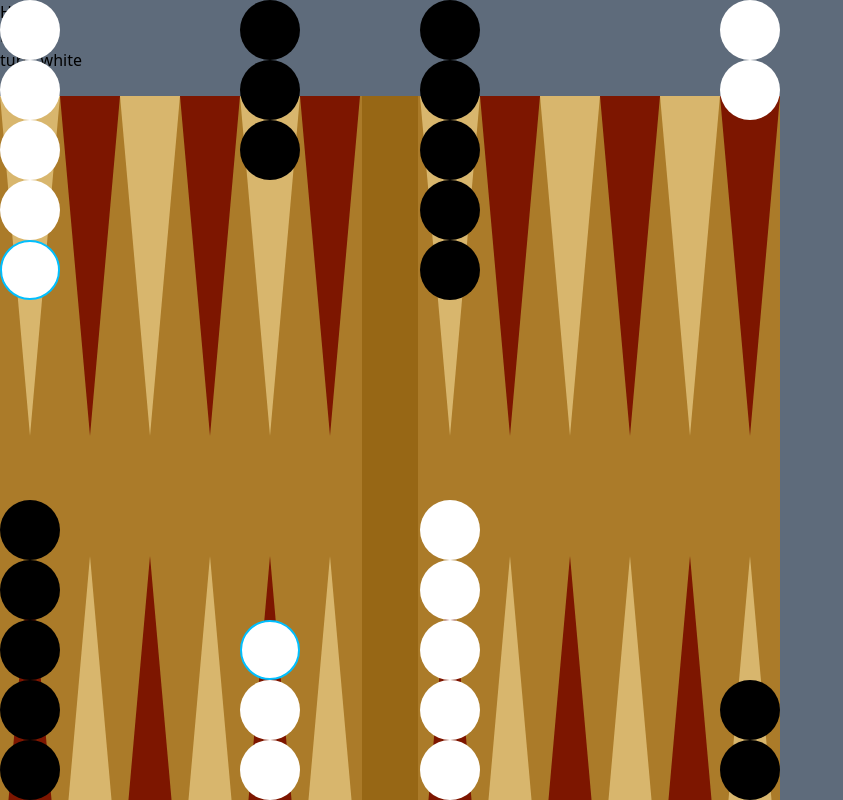
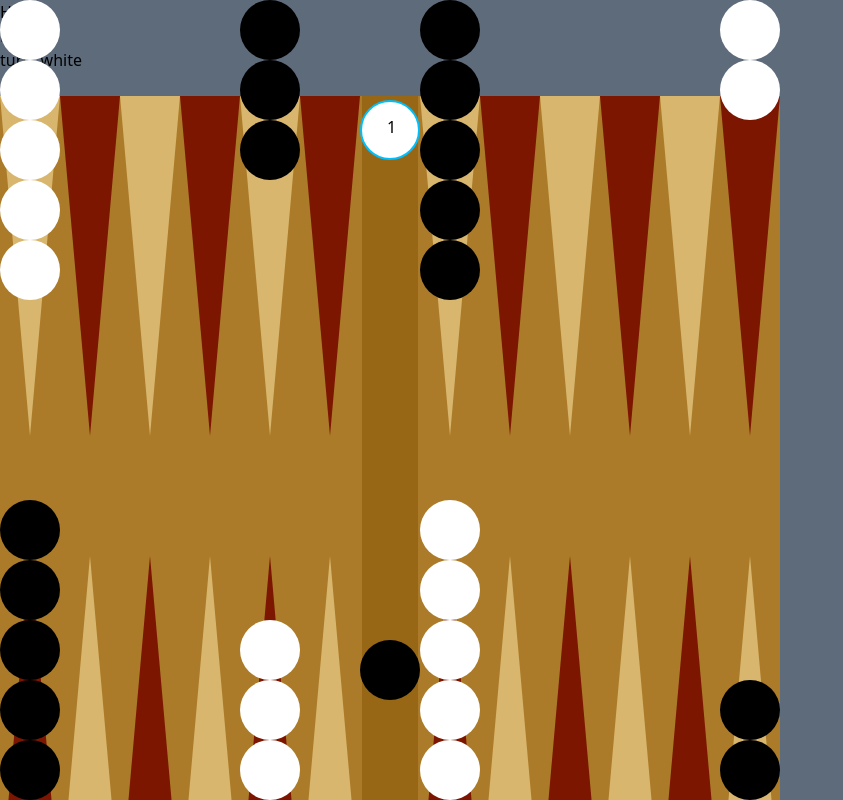
Before and after one commit to cem6/tavla, a React (Vite) app: page /play in a window 1280 px wide. Shown: the top 800 px of the page, without its empty margins (0-843 px from the left). Built offline with nearby package versions, Linux system fonts and the light colour scheme.

Commit message:
dice component, eating/reviving pieces

```diff
--- a/index.html
+++ b/index.html
@@ -2,7 +2,7 @@
 <html lang="en">
   <head>
     <meta charset="UTF-8" />
-    <link rel="icon" type="image/svg+xml" href="" />
+    <!-- <link rel="icon" type="image/svg+xml" href="" /> -->
     <meta name="viewport" content="width=device-width, initial-scale=1.0" />
     <title>tavla</title>
   </head>
--- a/src/components/Board.tsx
+++ b/src/components/Board.tsx
@@ -3,8 +3,7 @@
 import Piece from "./Piece.tsx"
 import Dice from "./Dice.tsx"
 
-// TODO: implement eating pieces, endgame, pasch
-//       stack pieces, use dice component (?)
+// TODO: endgame, pasch, stack pieces
 
 const initialPositions: number[] = [
   2, 0, 0, 0, 0, -5, 0, -3, 0, 0, 0, 5,
@@ -34,24 +33,27 @@
 
   const [turnW, setTurnW] = useState(true)
   const [g_dist, setG_Dist] = useState(0)
-  const [deadW, setDeadW] = useState(0)
-  const [deadB, setDeadB] = useState(0)
+  const [deadW, setDeadW] = useState(1)
+  const [deadB, setDeadB] = useState(1)
 
 
   const sameColor = (a: number, b: number) => {
     return (a <= 0 && b <= 0) || (a >= 0 && b >= 0)
   }
-  const checkTurn = (pos: number) => {
-    return ((positions[pos] < 0 && !turnW) || (positions[pos] > 0 && turnW))
+  const checkTurn = (type: number) => {
+    // return ((type < 0 && !turnW) || (type > 0 && turnW))
+    if (type > 0 && turnW) return true
+    if (type < 0 && !turnW) return true
+    return false
   }
-  const canMove = (isTop: boolean, pos: number, dist: number) => {
-    if (g_dist === 0) return false    // cant move with dist 0
-    if (!checkTurn(pos)) return false // can only move in own turn
-    if (!isTop) return false          // can only move top piece
+  const canMove = (isTop: boolean, isDead: boolean, start: number, dest: number) => {
+    if (!isDead && ((start < 0 && deadB > 0) ||
+                    (start > 0 && deadW > 0)))
+      return false // cant move if color has dead piece
 
-    if (positions[pos] < 0) dist = -dist // black pieces move from 23 to 0
-    const start = positions[pos]
-    const dest = positions[pos + dist]
+    if (g_dist === 0) return false      // cant move with dist 0
+    if (!checkTurn(start)) return false // can only move in own turn
+    if (!isTop) return false            // can only move top piece
 
     if (dest === 0) return true             // can move to empty
     if (sameColor(start, dest)) return true // can move to same color
@@ -80,20 +82,29 @@
       // sound oder animation ?
     }
   }
+  const useDice = () => {
+    if (diceSelected1) {
+      setDiceUsed1(true)
+      if (!diceUsed2) handleDiceClick(2)
+    }
+    else if (diceSelected2) {
+      setDiceUsed2(true)
+      if (!diceUsed1) handleDiceClick(1)
+    }
+  }
 
   const handlePieceClick = (pos: number, index: number, y: number) => {
     // ?
     return movePiece(pos, index, g_dist, y) // returns [dx, dy]
   }
   const movePiece = (pos: number, index: number, dist: number, y: number) => {
+    if (positions[pos] < 0) dist = -dist // black pieces move from 23 to 0
+
     // check if this piece is a top piece and can move to its dest position
-    if (!canMove((index === Math.abs(positions[pos]) - 1), pos, g_dist)) {
+    if (!canMove((index === Math.abs(positions[pos]) - 1), false, positions[pos], positions[pos + dist])) {
       console.log("cant move this piece")
       return [0, 0]
     }
-
-    if (positions[pos] < 0) dist = -dist // black pieces move from 23 to 0
-
     // check if this piece eats another piece
     let ate = false
     if (!sameColor(positions[pos], positions[pos + dist])) {
@@ -102,37 +113,28 @@
     }
 
     setG_Dist(0)
-    // use dice, select other if unused
-    if (diceSelected1) {
-      setDiceUsed1(true)
-      if (!diceUsed2) handleDiceClick(2)
-    }
-    else if (diceSelected2) {
-      setDiceUsed2(true)
-      if (!diceUsed1) handleDiceClick(1)
-    }
+    useDice()
 
     const newPositions = [...positions];
 
     const prevCnt = positions[pos];
-    let newCnt = 0
-    // update positions array
     if (prevCnt < 0) {
       newPositions[pos]++ // remove black piece from start
       if (ate) {
-        --newPositions[pos + dist] // if piece is eaten, make sure they dont neutralize (1 - 1 = 0)
+        newPositions[pos + dist]-- // if piece is eaten, make sure they dont neutralize (1 - 1 = 0)
         setDeadW(deadW + 1)
       }
-      newCnt = --newPositions[pos + dist] // add black piece to dest
+      newPositions[pos + dist]-- // add black piece to dest
     }
     else {
       newPositions[pos]-- // remove white piece from start
       if (ate) {
-        ++newPositions[pos + dist] // if piece is eaten, make sure they dont neutralize (1 - 1 = 0)
+        newPositions[pos + dist]++ // if piece is eaten, make sure they dont neutralize (1 - 1 = 0)
         setDeadB(deadB + 1)
       }
-      newCnt = ++newPositions[pos + dist] // add white piece to dest
+      newPositions[pos + dist]++ // add white piece to dest
     }
+    const newCnt = newPositions[pos + dist]
 
     // timeout before rerender (time for .3s animation)
     setTimeout(() => {
@@ -144,7 +146,59 @@
     const newY = (pos + dist < 12 ? (Math.abs(newCnt) - 1) * 60 : 740 - (Math.abs(newCnt) - 1) * 60)
     const dy = newY - y
     return [dx, dy];
-  };
+  }
+
+  const moveDeadPiece = (type: number, dist: number) => {
+    // type 1: white, type -1: black
+    if (type < 0) dist = -dist // black pieces move from 23 to 0
+    const pos = (type < 0 ? 24 : -1)
+
+    // check if this piece can move to its dest position
+    if (!canMove(true, true, type, positions[pos + dist])) {
+      console.log("cant move this piece! " + type + ' ' + positions[pos + dist])
+      return [0, 0]
+    }
+    // check if this peace eats another piece
+    let ate = false
+    if (!sameColor(type, positions[pos + dist])) {
+      console.log("ate another piece")
+      ate = true
+    }
+
+    setG_Dist(0)
+    useDice()
+
+    const newPositions = [...positions]
+
+    if (type < 0) {
+      if (ate) {
+        newPositions[pos + dist]--
+        setDeadW(deadW + 1)
+      }
+      newPositions[pos + dist]-- // add black piece
+    }
+    else {
+      if (ate) {
+        newPositions[pos + dist]++
+        setDeadB(deadB + 1)
+      }
+      newPositions[pos + dist]++ // add white piece
+    }
+    const newCnt = newPositions[pos + dist]
+
+    // timeout before rerender (time for .3s animation)
+    setTimeout(() => {
+      setPositions(newPositions)
+      // pieces have to be removed after animation, else they will disapper before animation starts
+      type < 0 ? setDeadB(deadB - 1) : setDeadW(deadW - 1)
+    }, 300)
+
+    // calculate movement animation directions
+    const dx = posToX[pos + dist] - 360
+    const newY = (type > 0 ? (Math.abs(newCnt) - 1) * 60 : 740 - (Math.abs(newCnt) - 1) * 60)
+    const dy = newY - (type < 0 ? 640 : 100)
+    return [dx, dy]
+  }
 
 
 
@@ -179,6 +233,7 @@
   return (
     <>
       <div className="relative select-none">
+
         <div className="absolute -translate-y-6 flex justify-between w-full">
           <h2>turn: {turnW ? "white" : "black"}</h2>
           <h2>dist: {message}</h2>
@@ -187,24 +242,16 @@
         <img src="board.svg" draggable="false" />
 
         <div className="absolute top-1/2 left-1/2 transform -translate-x-1/2 -translate-y-1/2 flex flex-col justify-between h-[75%] items-center">
-          <h1>{deadB}</h1>
-
+          <h1 className="text-red-500">{deadW}</h1>
           <div className="flex flex-col items-center">
-            <h2
-              className={`pl-2 pr-2 text-3xl m-1 text-black ${diceUsed1 ? "bg-gray-500" : "bg-white"} ${diceSelected1 ? "border-4" : "border-0"} border-blue-400`}
-              onClick={() => handleDiceClick(1)}
-            >
+            <Dice used={diceUsed1} selected={diceSelected1} onDiceClick={() => handleDiceClick(1)}>
               {diceVal1}
-            </h2>
-            <h2
-              className={`pl-2 pr-2 text-3xl m-1 text-black ${diceUsed2 ? "bg-gray-500" : "bg-white"} ${diceSelected2 ? "border-4" : "border-0"} border-blue-400`}
-              onClick={() => handleDiceClick(2)}
-            >
+            </Dice>
+            <Dice used={diceUsed2} selected={diceSelected2} onDiceClick={() => handleDiceClick(2)}>
               {diceVal2}
-            </h2>
+            </Dice>
           </div>
-
-          <h1>{deadW}</h1>
+          <h1 className="text-red-500">{deadB}</h1>
         </div>
 
 
@@ -214,7 +261,6 @@
           const pieceCount = Math.abs(cnt);
           const yBase = pos < 12 ? 0 : 740;
           const yStep = pos < 12 ? 60 : -60;
-
           return (
             <Fragment key={pos}>
               {[...Array(pieceCount)].map((_, index) => {
@@ -226,13 +272,41 @@
                     x={x} y={y}
                     color={color}
                     onPieceClick={() => handlePieceClick(pos, index, y)}
-                    isPlayable={canMove((index === Math.abs(cnt) - 1), pos, g_dist)}
+                    isPlayable={canMove((index === Math.abs(cnt) - 1), false, positions[pos], positions[pos + (cnt < 0 ? -g_dist : g_dist)])}
                   />
                 )
               })}
             </Fragment>
           );
         })}
+
+        {deadW > 0 ? (
+            Array.from({ length: deadW }).map((_, index) => (
+              <Piece
+                key={100 + index}
+                x={360} y={100}
+                color={"white"}
+                onPieceClick={() => moveDeadPiece(1, g_dist)}
+                isPlayable={canMove(true, true, 1, positions[-1 + g_dist])}
+                hasDead={deadW}
+              >
+              </Piece>
+            ))
+        ) : null}
+        {deadB > 0 ? (
+            Array.from({ length: deadB }).map((_, index) => (
+              <Piece
+                key={-100 - index}
+                x={360} y={640}
+                color={"black"}
+                onPieceClick={() => moveDeadPiece(-1, g_dist)}
+                isPlayable={canMove(true, true, -1, positions[24 - g_dist])}
+                hasDead={deadB}
+              >
+              </Piece>
+            ))
+        ) : null}
+
       </div>
     </>
   )
--- a/src/components/Dice.tsx
+++ b/src/components/Dice.tsx
@@ -1,11 +1,18 @@
 interface Props {
   children: number
+  used: boolean
+  selected: boolean
+  onDiceClick: () => void
 }
 
-export default function Dice({ children }: Props) {
+export default function Dice({ children, used, selected, onDiceClick }: Props) {
   return (
-    <h2>
+    <h1 className={`pl-2 pr-2 text-3xl m-1 text-black
+        ${used ? "bg-gray-500" : "bg-white"}
+        ${selected ? "border-4" : "border-0"} border-blue-400`}
+        onClick={onDiceClick}
+    >
       {children}
-    </h2>
+    </h1>
   )
 }
--- a/src/components/Piece.tsx
+++ b/src/components/Piece.tsx
@@ -6,9 +6,10 @@
   color: string
   isPlayable: boolean
   onPieceClick: () => number[]
+  hasDead?: number
 }
 
-export default function Piece({x, y, color, isPlayable, onPieceClick}: Props) {
+export default function Piece({x, y, color, isPlayable, onPieceClick, hasDead }: Props) {
   const [positionX, setPositionX] = useState(x);
   const [positionY, setPositionY] = useState(y);
 
@@ -31,14 +32,25 @@
       height="60"
       viewBox="0 0 60 60"
       style={styles}
+      className=""
       onClick={handleClick}
     >
+
       <circle
         cx="30" cy="30"
         r={isPlayable ? "29" : "30"}
         fill={color}
         stroke={isPlayable ? "deepskyblue" : "none"} strokeWidth="2"
       />
+
+      {hasDead ? (
+        <foreignObject x="27" y="15" width="60" height="60">
+          <div>
+            <h1 className="text-red-500">{hasDead}</h1>
+          </div>
+        </foreignObject>
+      ) : ("null")}
+
     </svg>
   )
 }
```
